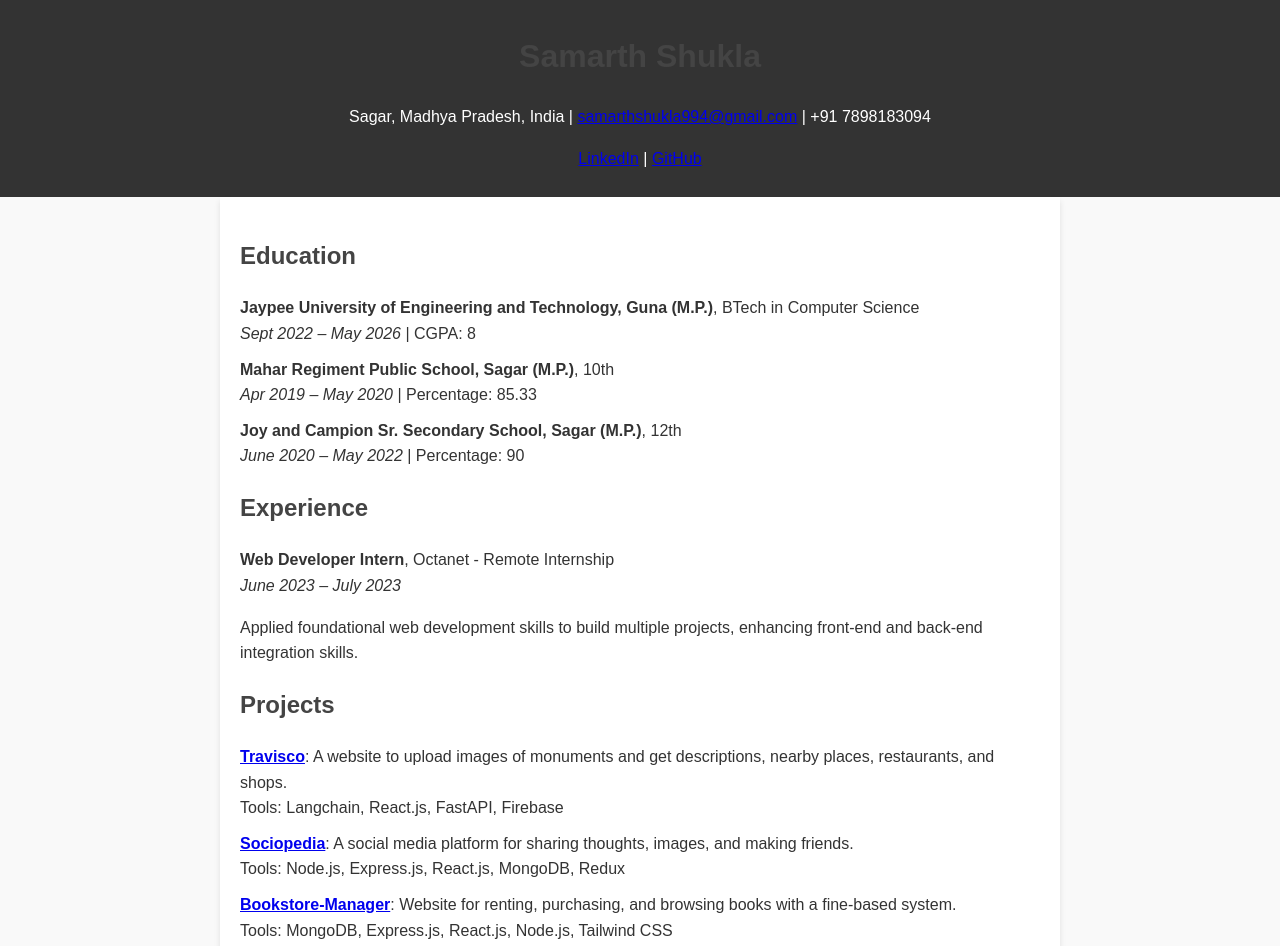
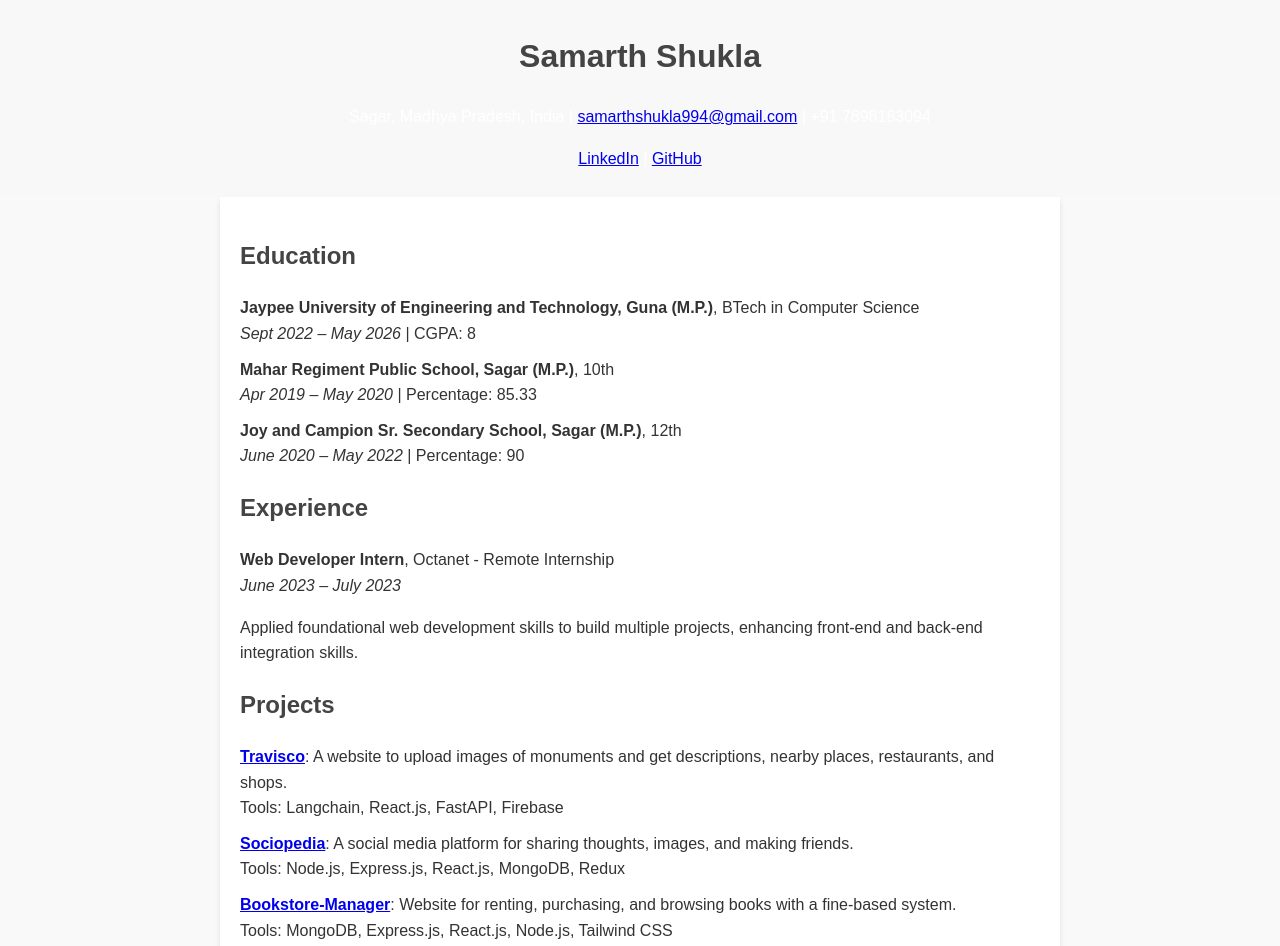
Before and after one commit to Sama2911arth/Resume-using-Github-dev, a plain HTML site: page index.html in a window 1280 px wide. Shown: the top 946 px of the page. Drawn offline with Linux system fonts and the light colour scheme.

Commit message:
BG Change Commit

```diff
--- a/index.html
+++ b/index.html
@@ -14,7 +14,7 @@
       color: #333;
     }
     header {
-      background: #333;
+      background: #f9f8f8;
       color: #fff;
       padding: 10px 20px;
       text-align: center;
```
